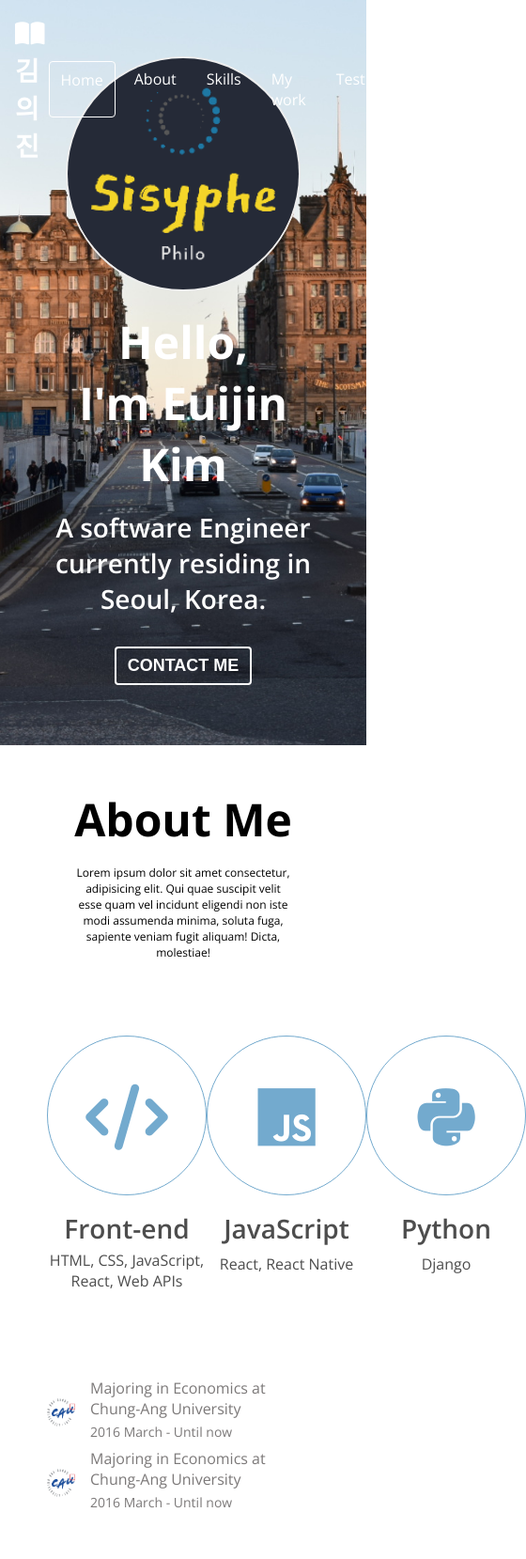
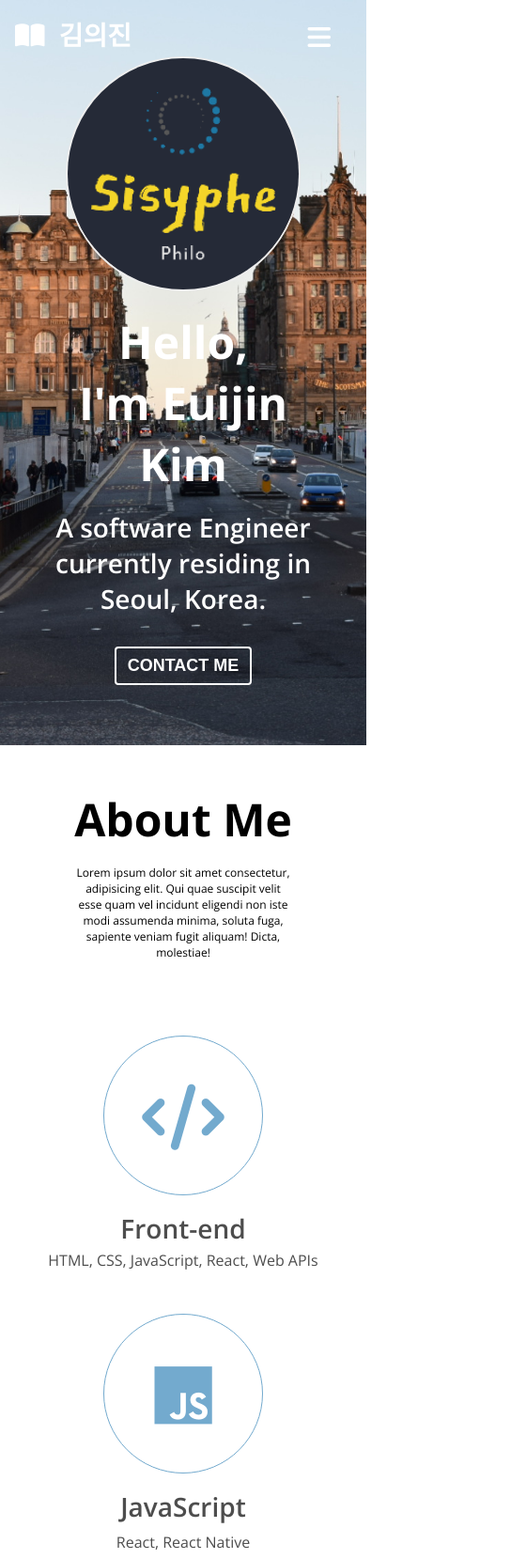
Before and after one commit to euijinkk/portfolio, a plain HTML site: page index.html in a window 390 px wide. Shown: the top 1659 px of the page at 94% size, 560 px wide, since content can reach past the window. Drawn offline with nearby package versions, Linux system fonts and the light colour scheme.

Commit message:
CSS: Responsive

```diff
--- a/index.html
+++ b/index.html
@@ -46,6 +46,11 @@
                 </li>
             </ul>
         </div>
+
+        <!-- Toggle button for responsive -->
+        <button class="navbar__toggle-btn">
+            <i class="fas fa-bars"></i>
+        </button>
     </nav>
     <!-- Profile -->
     <section class="profile">
--- a/style.css
+++ b/style.css
@@ -137,6 +137,10 @@ nav {
   /*font-weight: ;*/
 }
 
+.navbar__logo i {
+  margin-right: 8px;
+}
+
 nav .index ul {
   display: flex;
   /* align-items: flex-start; */
@@ -157,6 +161,19 @@ nav .index ul li.active {
 
 nav .index ul li:hover {
   background-color: var(--color-dark-pink);
+}
+
+.navbar__toggle-btn {
+  position: absolute;
+  top: 24px;
+  right: 32px;
+  /* 오른쪽끝에서 32px 떨어진 곳으로 보낸다 */
+  font-size: 28px;
+  color: var(--color-white);
+  display: none;
+  /* opacity:0; 과의 차이점
+  display는 아예 없는 것이 되는 것이고
+  opacity는 불투명하지만 존재하여 클릭이 가능한 것이 된다 */
 }
 
 /* profile */
@@ -450,11 +467,6 @@ nav .index ul li:hover {
   /* 이미지 크기를 통일. project박스 안에서 놀도록 */
 }
 
-/* 미디어쿼리를 이용하여 작아지면 2,3개만 나오도록 하자 */
-
-@media screen and (max-width: 768px) {
-}
-
 .project__description {
   position: absolute;
   /* 부모값중 static이 아닌 것을 기준으로 위치한다. */
@@ -569,3 +581,40 @@ nav .index ul li:hover {
 .contact__links a i:hover {
   transform: scale(1.2);
 }
+
+@media screen and (max-width: 768px) {
+  /* mobile navbar */
+  .navbar__toggle-btn {
+    display: block;
+  }
+  #navbar {
+    flex-direction: column;
+    align-items: flex-start;
+  }
+  #navbar .index ul {
+    flex-direction: column;
+    align-items: center;
+  }
+  #navbar .index {
+    width: 100%;
+    display: none;
+    /* toggle 될때만 보이도록 만들자 */
+  }
+  /* mobile aboutme */
+  .aboutme__stacks {
+    flex-direction: column;
+  }
+  .aboutme__stack {
+    margin-bottom: 38px;
+  }
+  /* mobile skills */
+  .skillset {
+    flex-direction: column;
+  }
+
+  /* mobile mywork */
+  .project {
+    flex-grow: 1;
+    /* project가 화면을 채우게 만들자 */
+  }
+}
```
